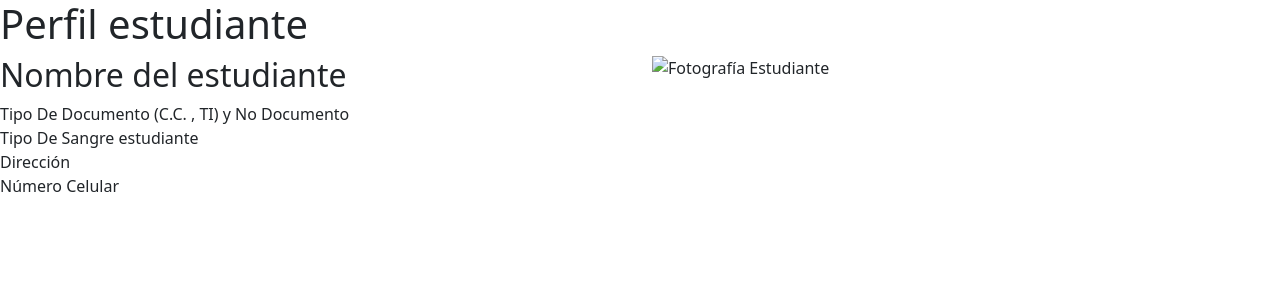
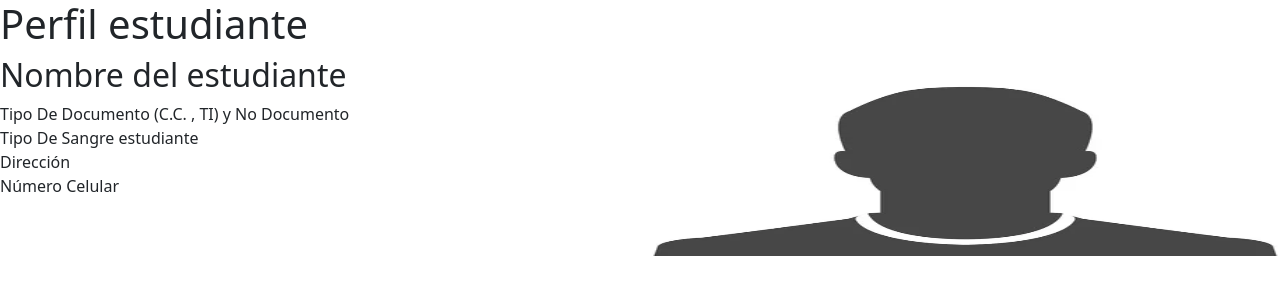
Before and after one commit to victaum1/notas_ur, a plain HTML site: page estudiante.html in a window 1280 px wide. Drawn offline with Linux system fonts and the light colour scheme.

Commit message:
Nueva imagen de perfil de usuario anónima

```diff
--- a/estudiante.html
+++ b/estudiante.html
@@ -24,7 +24,7 @@
             Número Celular
             </p>
         </div>
-        <img class="col" src="images/img_estudiante.PNG" alt="Fotografía Estudiante"
+        <img class="col" src="images/img_usuario.png" alt="Fotografía Estudiante"
         height="200px" width="5px">
     </div>
 </body>
```
